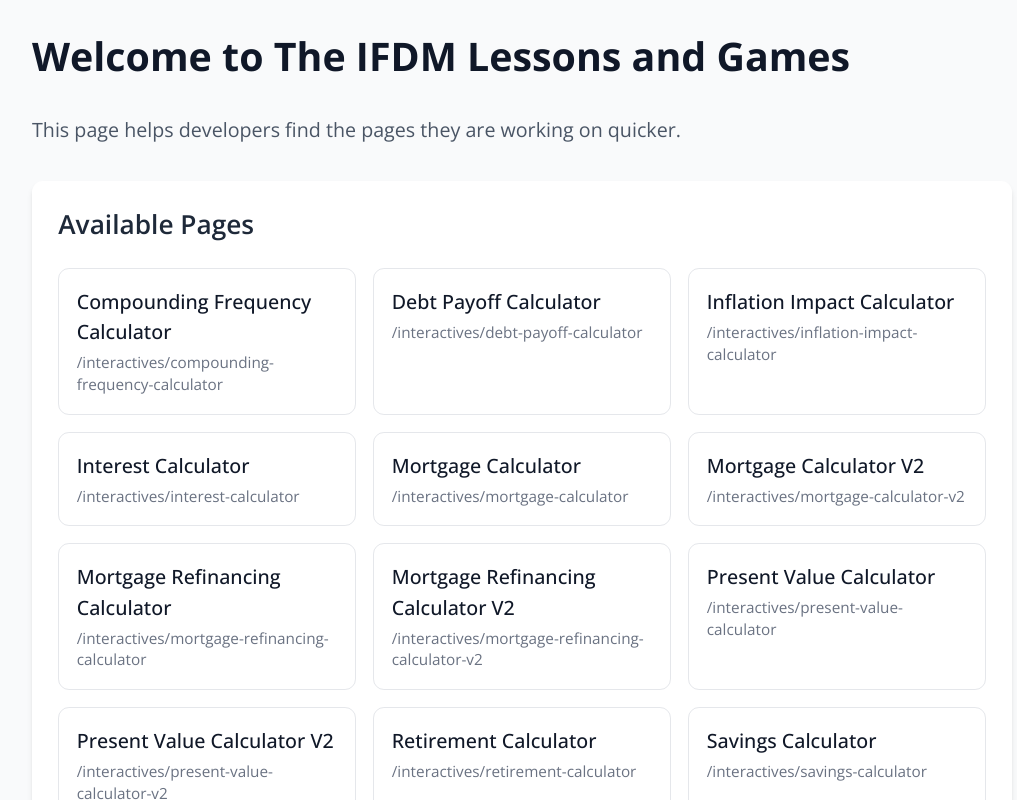
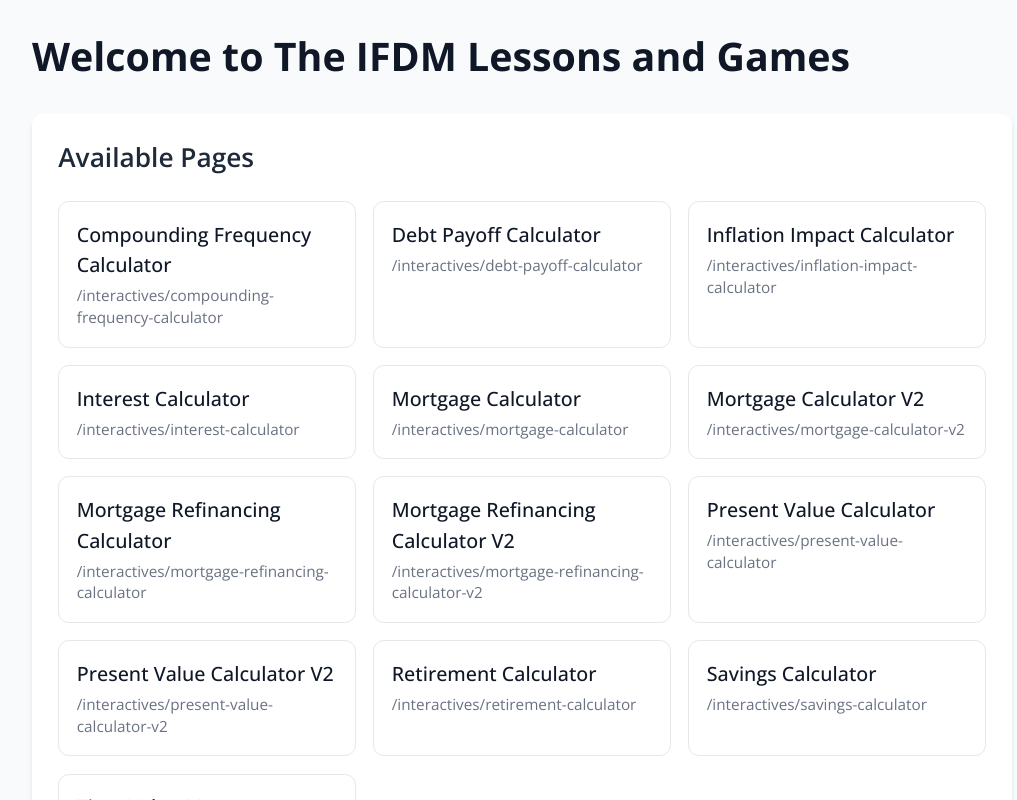
Before and after one commit to SU-SWS/ifdm_learning_apps, a Next.js app: page / in a window 1280 px wide. Shown: the top 800 px of the page, without its empty margins (118-1135 px from the left). Built offline with nearby package versions, Linux system fonts and the light colour scheme.

Commit message:
Testing dev branch flow

```diff
--- a/app/page.tsx
+++ b/app/page.tsx
@@ -3,7 +3,6 @@ import fs from 'fs';
 import path from 'path';
 import Link from 'next/link';
 import React from 'react';
-import "@/app/ui/globals.css";
 
 // Function to get all page routes from the app directory
 function getPageRoutes() {
@@ -53,11 +52,6 @@ export default function HomePage() {
           <h1 className="text-4xl font-bold text-gray-900 mb-8">
             Welcome to The IFDM Lessons and Games
           </h1>
-                <div>
-                    <p className="text-lg text-gray-600 mb-8 leading-relaxed max-w-2xl">
-                        This page helps developers find the pages they are working on quicker.
-                    </p>
-                </div>
 
           <div className="bg-white rounded-lg shadow-md p-6">
             <h2 className="text-2xl font-semibold text-gray-800 mb-6">
@@ -75,9 +69,7 @@ export default function HomePage() {
                     <h3 className="text-lg font-medium text-gray-900 group-hover:text-blue-600">
                       {route.name}
                     </h3>
-                                    <p className="text-sm text-gray-500 mt-1">
-                                        {route.path}
-                                    </p>
+                    <p className="text-sm text-gray-500 mt-1">{route.path}</p>
                   </Link>
                 ))}
               </div>
@@ -90,7 +82,8 @@ export default function HomePage() {
 
           <div className="mt-8 text-center">
             <p className="text-gray-600">
-                        This page automatically updates when you add new pages to your app directory.
+              This page automatically updates when you add new pages to your app
+              directory.
             </p>
           </div>
         </div>
```
Lines whose indentation alone changed are shown as unchanged.
